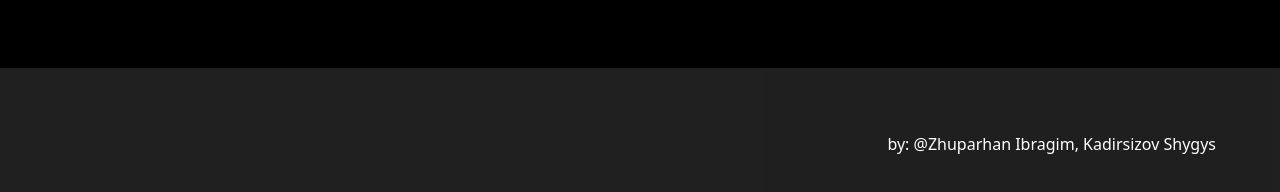
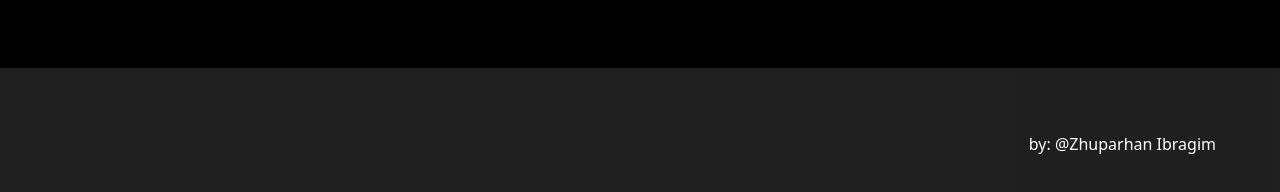
Before and after one commit to Ibrajun/Test, a plain HTML site: page index.html in a window 1280 px wide. Shown: the part 2218-2410 px from the top of the page. Drawn offline with nearby package versions, Linux system fonts and the light colour scheme.

Commit message:
Update index.html

```diff
--- a/index.html
+++ b/index.html
@@ -216,7 +216,7 @@ a{
 
 <footer style="height: 150px;width: 100%;background-color:#303030a8;padding: 5%; text-align: right;margin-top: 5%;">
   <p>
-    by: @Zhuparhan Ibragim, Kadirsizov Shygys
+    by: @Zhuparhan Ibragim
 
   </p>
 
```
